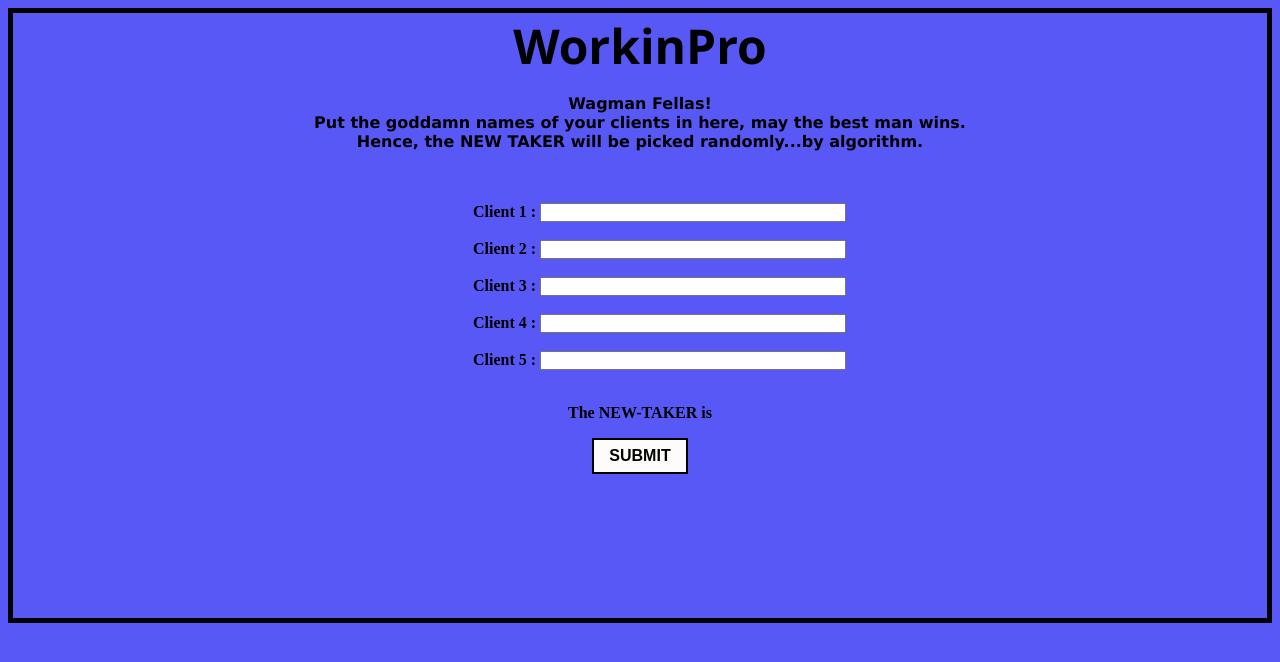
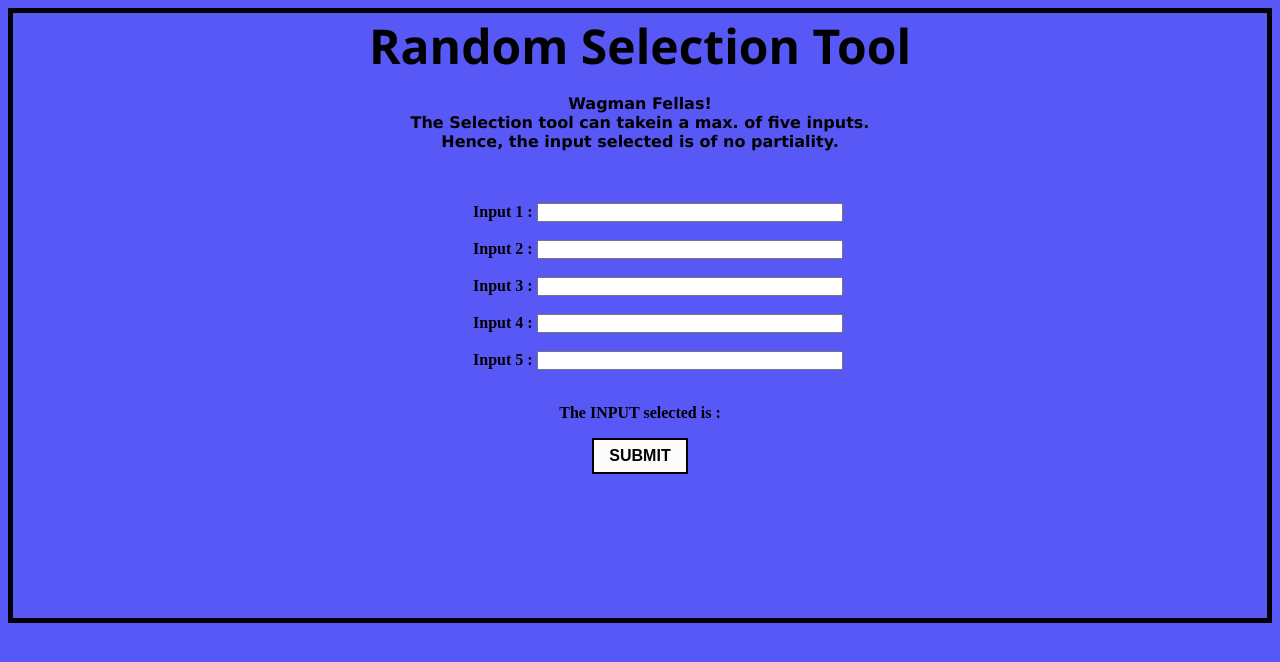
Before and after one commit to callme-skripture/Random-Selection-Tool, a plain HTML site: page index.html in a window 1280 px wide. Drawn offline with Linux system fonts and the light colour scheme.

Commit message:
Update index.html

```diff
--- a/index.html
+++ b/index.html
@@ -5,35 +5,35 @@
 <head>
     <meta charset="UTF-8">
     <meta name="viewport" content="width=device-width, initial-scale=1.0">
-    <title>WorkinPro</title>
+    <title>Random-Selection-Tool</title>
     <link rel="stylesheet" href="style.css">
 </head>
 
 <body>
-    <header id="hder1">WorkinPro</header>
+    <header id="hder1">Random Selection Tool</header>
 
     <p id="p1">Wagman Fellas!<br>
-        Put the goddamn names of your clients in here, may the best man wins.<br>
-        Hence, the NEW TAKER will be picked randomly...by algorithm.
+        The Selection tool can takein a max. of five inputs.<br>
+        Hence, the input selected is of no partiality.
     </p><br><br>
 
 
-    <label for="cl1" class="label">Client 1 :</label>
+    <label for="cl1" class="label">Input 1 :</label>
     <input type="text" id="cl1" class="clientName"><br><br>
 
-    <label for="cl2" class="label">Client 2 :</label>
+    <label for="cl2" class="label">Input 2 :</label>
     <input type="text" id="cl2" class="clientName"><br><br>
 
-    <label for="cl3" class="label">Client 3 :</label>
+    <label for="cl3" class="label">Input 3 :</label>
     <input type="text" id="cl3" class="clientName"><br><br>
 
-    <label for="cl4" class="label">Client 4 :</label>
+    <label for="cl4" class="label">Input 4 :</label>
     <input type="text" id="cl4" class="clientName"><br><br>
 
-    <label for="cl5" class="label">Client 5 :</label>
+    <label for="cl5" class="label">Input 5 :</label>
     <input type="text" id="cl5" class="clientName"><br><br>
 
-    <p id="nTaker">The NEW-TAKER is</p>
+    <p id="nTaker">The INPUT selected is :</p>
 
     <div id="div1">
         <button type="submit" id="btn1">SUBMIT</button><br><br>
```
